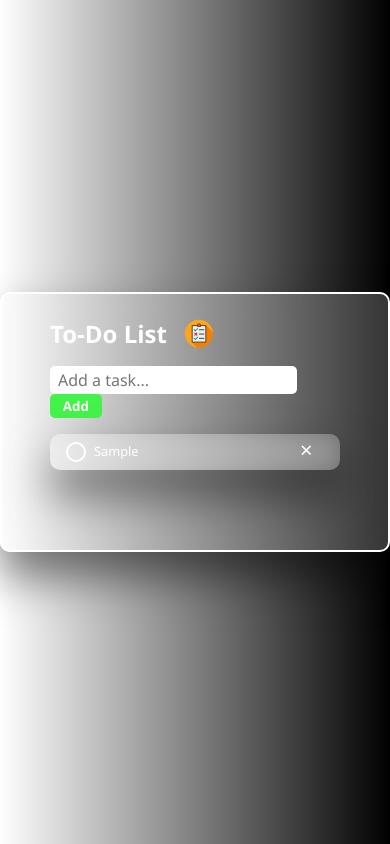
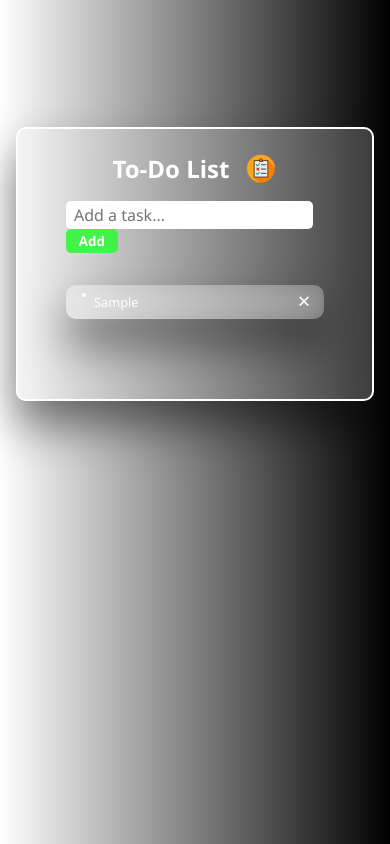
Before and after one commit to sdahal-dev/To-Do-List, a plain HTML site: page index.html in a window 390 px wide. Both pictures are taken after typing "Sample" into the empty fields and a click on the button "Add". Drawn offline with Linux system fonts and the light colour scheme.

Commit message:
Fix layot and scroll bugs on mobile; improve task wrapping and spacing

```diff
--- a/styles.css
+++ b/styles.css
@@ -1,9 +1,3 @@
-html,
-body {
-  height: 100%;
-  width: 100%;
-}
-
 * {
   margin: 0;
   padding: 0;
@@ -13,26 +7,31 @@ body {
 
 body {
   background: linear-gradient(to right, #fff, #000);
-  justify-content: center;
-  align-items: flex-start;
-  min-height: 100vh;
+  overflow: hidden;
 }
 
 .container {
   display: flex;
   align-items: center;
   justify-content: center;
-  min-height: 100vh;
+  max-height: 100vh;
+  max-width: 100vw;
+  overflow-y: scroll;
 }
 .todo {
+  margin-top: 15vh;
   padding: 1.5rem 3rem 4rem 3rem;
-  display: column;
+  display: flex;
+  flex-direction: column;
   color: white;
   border: 2px solid white;
   border-radius: 10px;
   background: rgba(255, 255, 255, 0.205);
   backdrop-filter: blur(10px);
   box-shadow: 0 25px 45px rgba(0, 0, 0, 0.5);
+  scroll-behavior: smooth;
+  margin-bottom: 10vh;
+  margin: 15vh 1rem 10vh 1rem;
 }
 
 .header > img {
@@ -54,6 +53,7 @@ body {
   width: 100%;
   align-items: center;
   margin-bottom: 1rem;
+  justify-content: center;
 }
 
 #input-box {
@@ -88,11 +88,13 @@ body {
   list-style: none;
   font-weight: 500;
   margin-top: 1rem;
+  max-width: 90vw;
+  text-align: center;
 }
 
 .list-container > li {
   font-size: 0.8rem;
-  padding: 0.5rem;
+  padding: 0.5rem 3rem 0.5rem 0.5rem;
   background: rgba(255, 255, 255, 0.205);
   backdrop-filter: blur(10px);
   box-shadow: 0 25px 45px rgba(0, 0, 0, 0.5);
@@ -101,6 +103,12 @@ body {
   flex-wrap: wrap;
   margin: 1rem 0;
   align-self: center;
+  position: relative;
+}
+
+ul li span {
+  right: 0.5rem;
+  top: 0.5rem;
 }
 
 .list-container > li::before {
@@ -155,3 +163,26 @@ ul li span:hover {
   cursor: pointer;
   transition: all 0.3s ease-in-out;
 }
+
+@media screen and (max-width: 353px) {
+  .task {
+    display: flex;
+    flex-direction: column;
+    align-items: center;
+  }
+
+  .task > button {
+    width: min-content;
+    margin-top: 0.5rem;
+  }
+}
+
+@media screen and (max-width: 545px) {
+  .list-container {
+    position: relative;
+  }
+  .list-container > li::before {
+    height: 0;
+    width: 0;
+  }
+}
```
